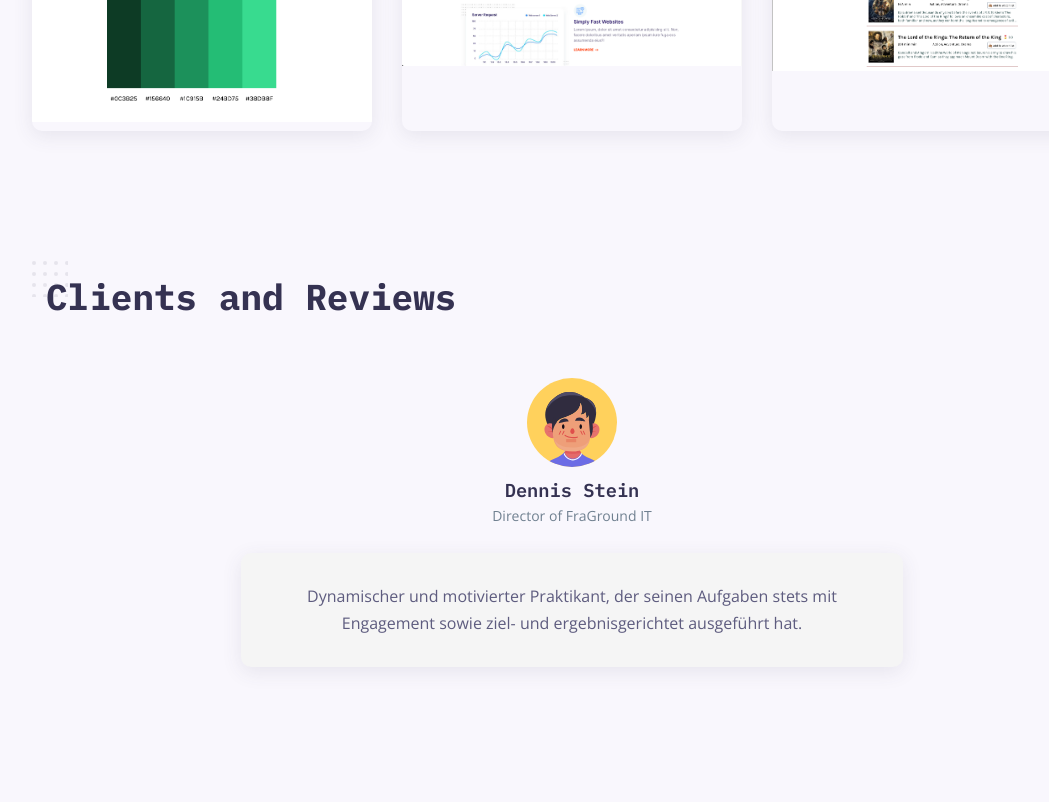
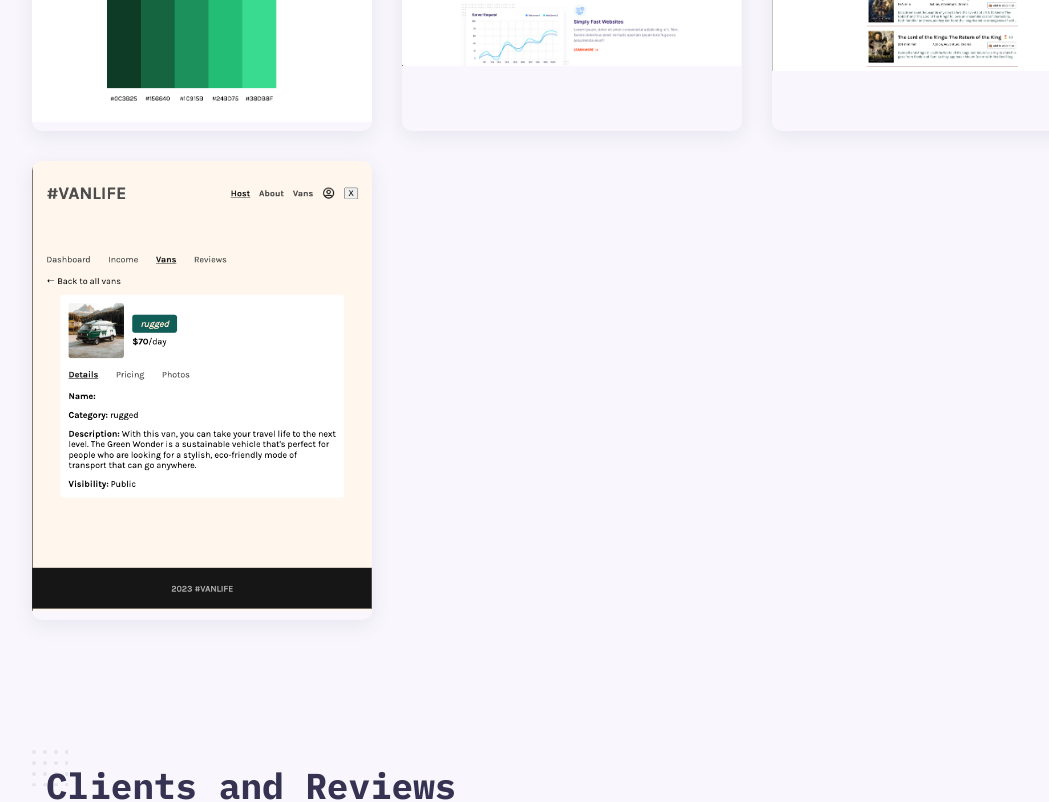
Before and after one commit to abram-stack/react-bimportfoliov2, a React (Vite) app: page / in a window 1280 px wide. Shown: the part 3820-4622 px from the top of the page, without its empty margins (123-1172 px from the left). Before the commit the page ends 4567 px from the top, so only its background shows below. Built offline with nearby package versions, Linux system fonts and the light colour scheme.

Commit message:
add proj- vanlife

```diff
--- a/src/data/projects.js
+++ b/src/data/projects.js
@@ -4,7 +4,7 @@ import shoplistImage from '../assets/shoplist-proj.png'
 import spaceImage from '../assets/space-proj.png'
 import colorImage from '../assets/colorpalette-proj.png'
 import movieImage from '../assets/movielist-proj.png'
-// import recipeImage from '../assets/movielist-proj.png'
+import vanlifeImage from '../assets/vanlife-proj.png'
 
 export const projects = [
     {
@@ -51,4 +51,11 @@ export const projects = [
       category: 'WebApp',
       link:'https://github.com/abram-stack/movie-watchlist'
     },
+    {
+      id: 7,
+      image: vanlifeImage  ,
+      title: 'Camper van for life',
+      category: 'WebApp',
+      link:'https://github.com/abram-stack/camping-van'
+    },
   ]
```
Also changed, not shown: src/assets/vanlife-proj.png (added).
